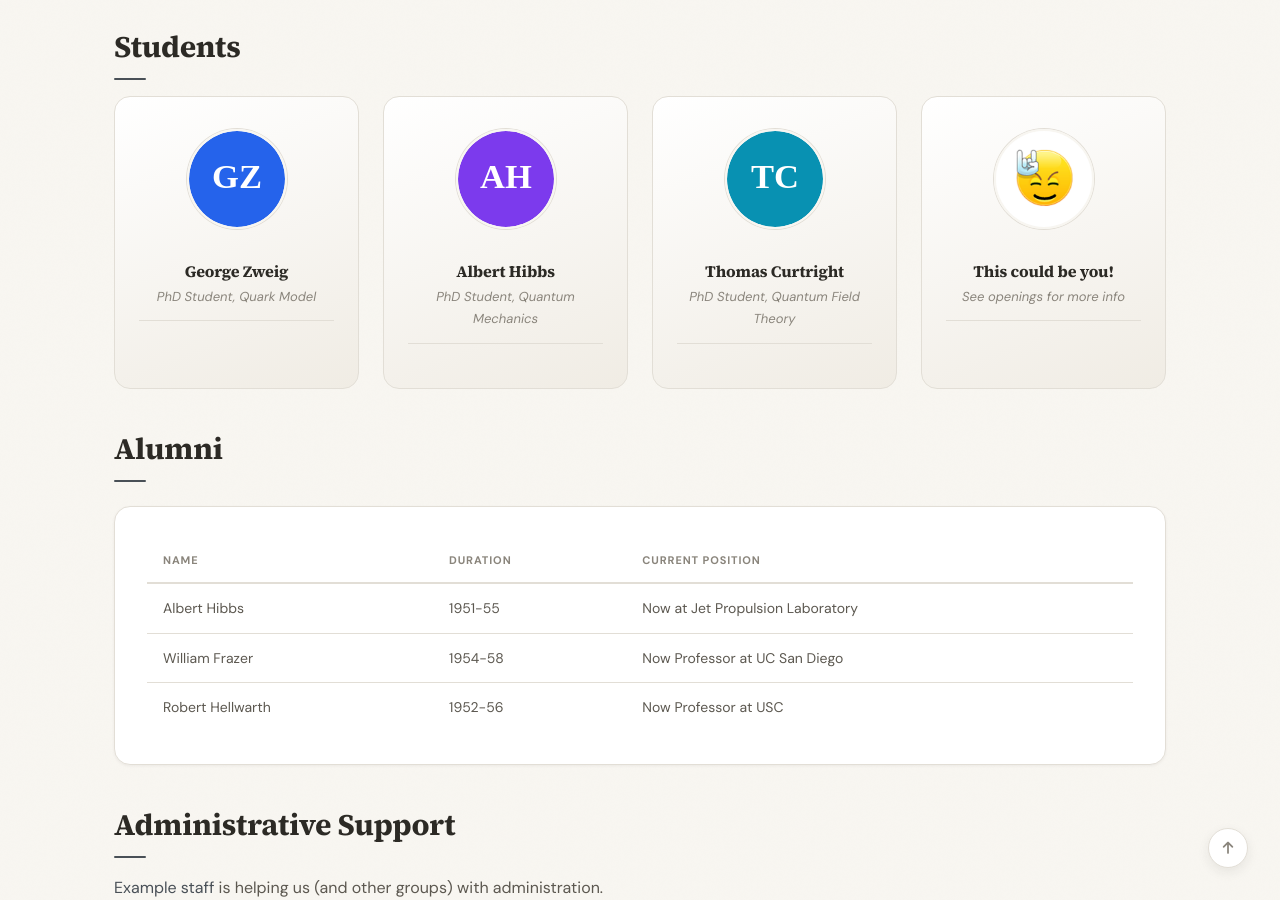
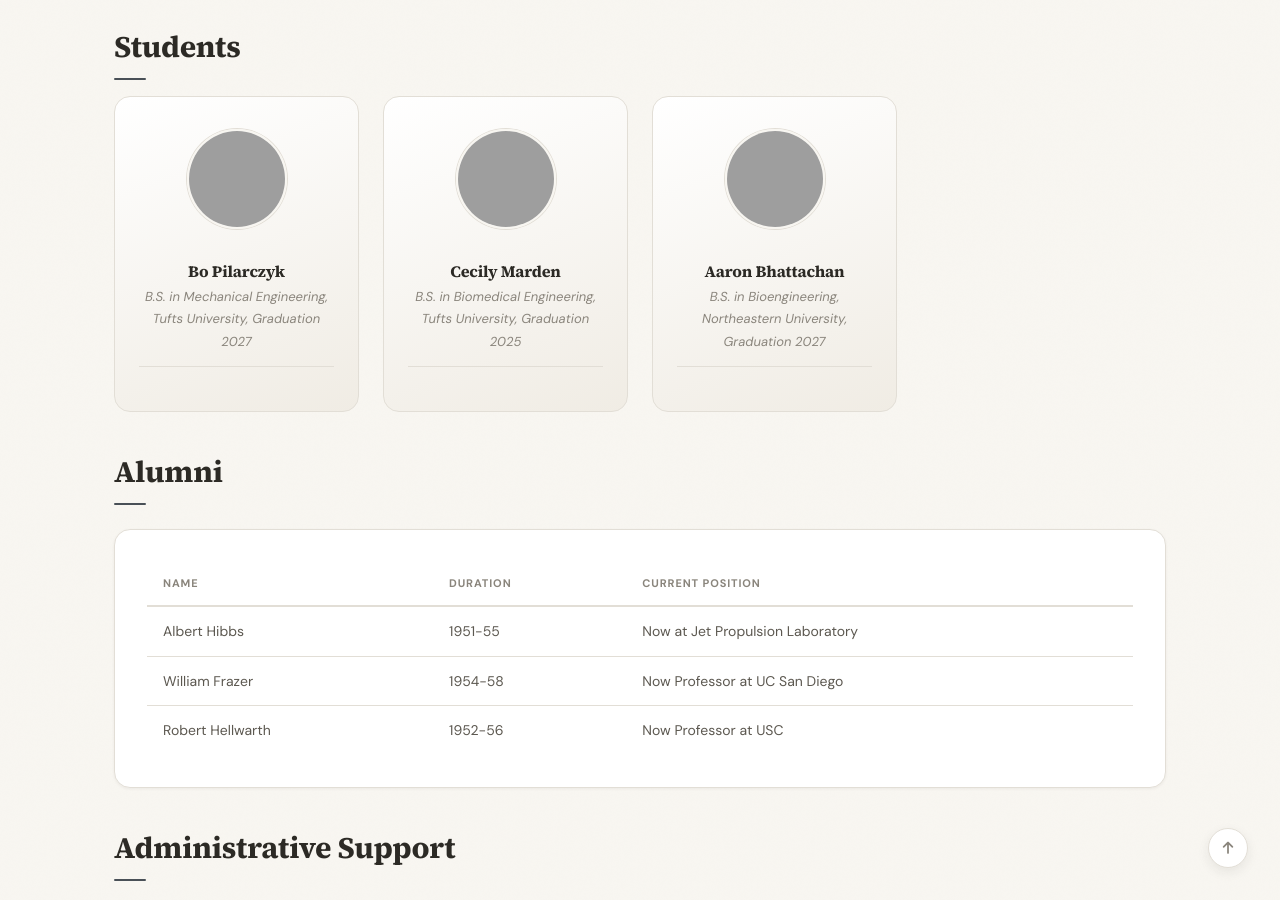
Before and after one commit to osubasi25/osubasi25.github.io, a Jekyll site: the page built from _pages/team.md, in a window 1280 px wide and 900 px high, scrolled down 529 px. Built offline with Jekyll 4.4.1, drawn with Linux system fonts in a browser that asks for light colours; a style sheet for code colours, icons or effects is not loaded; grey boxes are pictures that could not be loaded.

Commit message:
Update team_members.yml

```diff
--- a/_data/team_members.yml
+++ b/_data/team_members.yml
@@ -3,18 +3,11 @@
 # Optional: email, website, scholar, github, researchgate, cv
 # Photos go in images/ or images/team/
 
-- name: George Zweig
-  photo: team/george-zweig.svg
-  info: PhD Student, Quark Model
+- name: Bo Pilarczyk
+  info: B.S. in Mechanical Engineering, Tufts University, Graduation 2027
 
-- name: Albert Hibbs
-  photo: team/albert-hibbs.svg
-  info: PhD Student, Quantum Mechanics
+- name: Cecily Marden
+  info: B.S. in Biomedical Engineering, Tufts University, Graduation 2025
 
-- name: Thomas Curtright
-  photo: team/thomas-curtright.svg
-  info: PhD Student, Quantum Field Theory
-
-- name: "This could be you!"
-  photo: rock.jpg
-  info: See openings for more info
+- name: Aaron Bhattachan
+  info: B.S. in Bioengineering, Northeastern University, Graduation 2027
```
